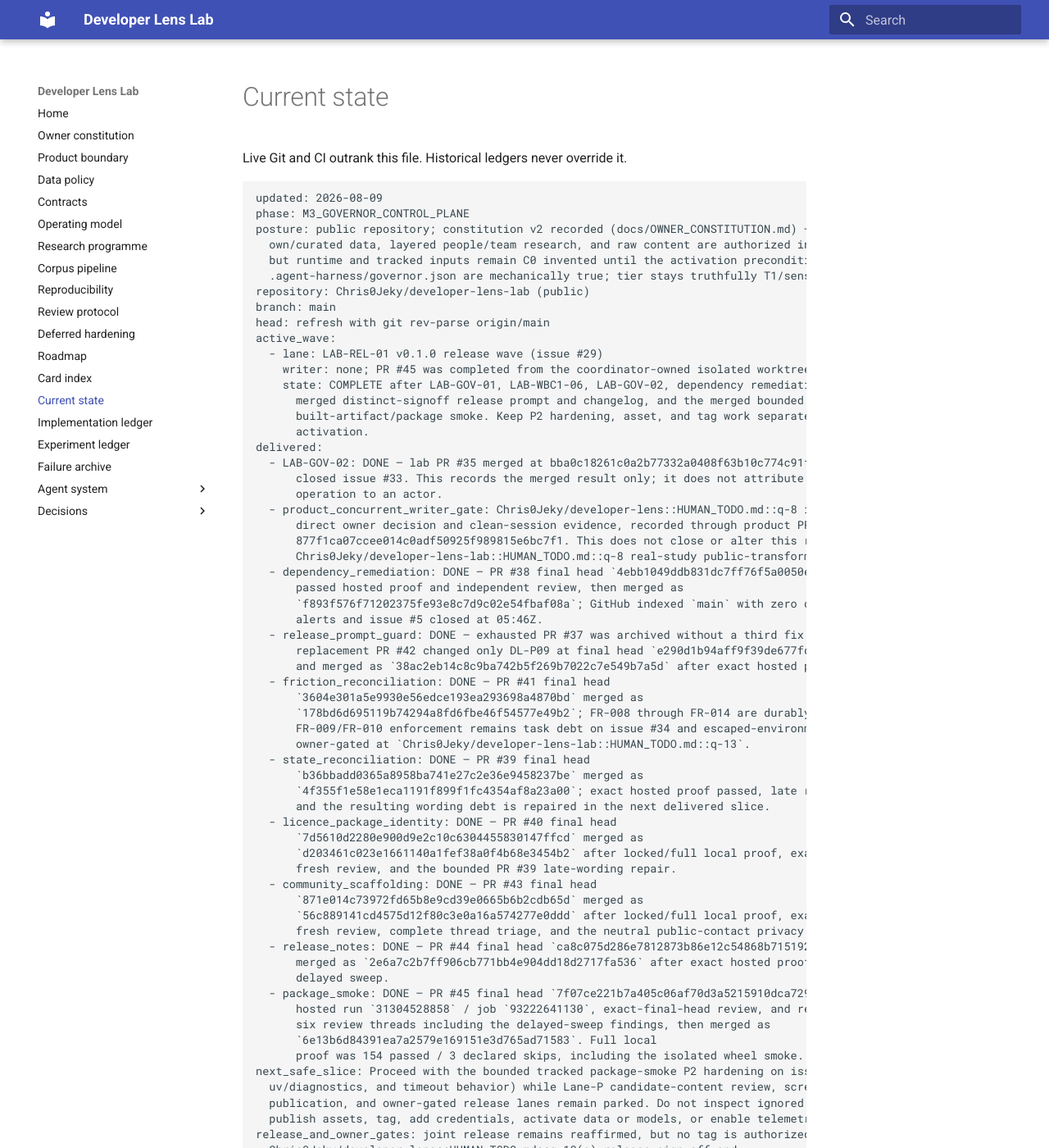
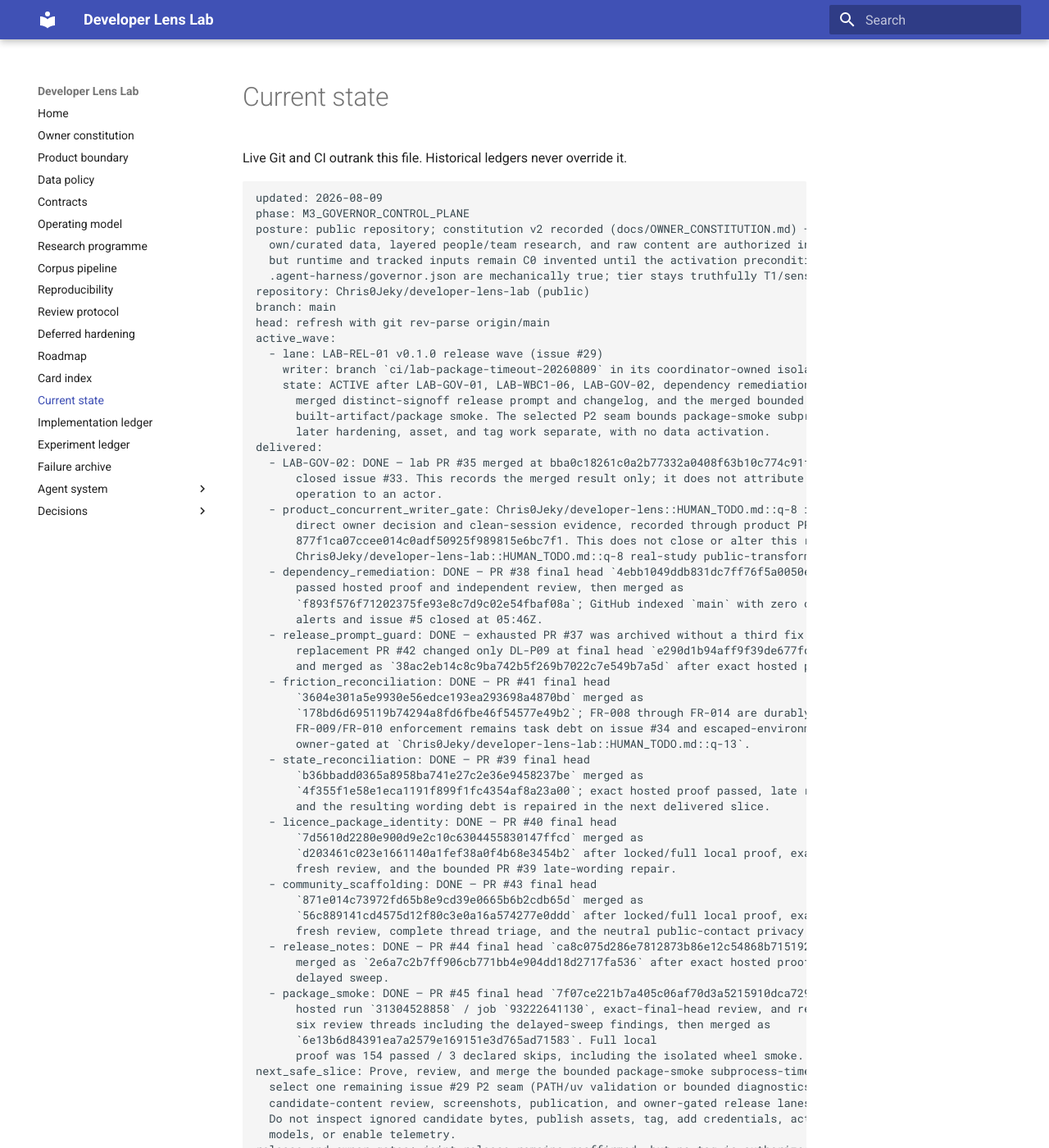
Before and after one commit to Chris0Jeky/developer-lens-lab, an MkDocs documentation site: the page built from docs/CURRENT_STATE.md, in a window 1280 px wide and 1400 px high. Shown: the whole window at 82% size. Built offline with MkDocs 1.6.1 and Material for MkDocs 9.7.7, drawn with Linux system fonts in a browser that asks for light colours; some of the changed text lies outside the part shown.

Commit message:
Keep release hardening wave active

```diff
--- a/docs/CURRENT_STATE.md
+++ b/docs/CURRENT_STATE.md
@@ -14,11 +14,11 @@ branch: main
 head: refresh with git rev-parse origin/main
 active_wave:
   - lane: LAB-REL-01 v0.1.0 release wave (issue #29)
-    writer: none; PR #45 was completed from the coordinator-owned isolated worktree
-    state: COMPLETE after LAB-GOV-01, LAB-WBC1-06, LAB-GOV-02, dependency remediation #5, the
+    writer: branch `ci/lab-package-timeout-20260809` in its coordinator-owned isolated worktree
+    state: ACTIVE after LAB-GOV-01, LAB-WBC1-06, LAB-GOV-02, dependency remediation #5, the
       merged distinct-signoff release prompt and changelog, and the merged bounded non-credential
-      built-artifact/package smoke. Keep P2 hardening, asset, and tag work separate; no data
-      activation.
+      built-artifact/package smoke. The selected P2 seam bounds package-smoke subprocesses; keep
+      later hardening, asset, and tag work separate, with no data activation.
 delivered:
   - LAB-GOV-02: DONE — lab PR #35 merged at bba0c18261c0a2b77332a0408f63b10c774c91f4 and
       closed issue #33. This records the merged result only; it does not attribute the GitHub
@@ -59,10 +59,11 @@ delivered:
       six review threads including the delayed-sweep findings, then merged as
       `6e13b6d84391ea7a2579e169151e3d765ad71583`. Full local
       proof was 154 passed / 3 declared skips, including the isolated wheel smoke.
-next_safe_slice: Proceed with the bounded tracked package-smoke P2 hardening on issue #29 (PATH,
-  uv/diagnostics, and timeout behavior) while Lane-P candidate-content review, screenshots,
-  publication, and owner-gated release lanes remain parked. Do not inspect ignored candidate bytes,
-  publish assets, tag, add credentials, activate data or models, or enable telemetry.
+next_safe_slice: Prove, review, and merge the bounded package-smoke subprocess-timeout branch, then
+  select one remaining issue #29 P2 seam (PATH/uv validation or bounded diagnostics). Lane-P
+  candidate-content review, screenshots, publication, and owner-gated release lanes remain parked.
+  Do not inspect ignored candidate bytes, publish assets, tag, add credentials, activate data or
+  models, or enable telemetry.
 release_and_owner_gates: joint release remains reaffirmed, but no tag is authorized.
   Chris0Jeky/developer-lens::HUMAN_TODO.md::q-10(c) release sign-off and
   Chris0Jeky/developer-lens-lab::HUMAN_TODO.md::q-11 aesthetic sign-off still block tags. A
@@ -110,8 +111,8 @@ blockers: No dependency-alert blocker remains: issue #5 is closed and the post-m
 late_review_debt: issue #31 tracks the four non-blocking PR #24 review follow-ups; product
   #189 remains a product-side follow-up; issue #23 tracked as LAB-CONTRACT-03
   (product-owned schema change); issue #6 remains open even though LAB-WBC1-06 is DONE
-exact_resume_point: Continue the bounded package-smoke P2 hardening tracked on issue #29, using the
-  merged PR #45 proof as the baseline. The frozen producer replay at
+exact_resume_point: Continue the bounded `ci/lab-package-timeout-20260809` package-smoke P2 seam,
+  using the merged PR #45 proof as the baseline. The frozen producer replay at
   `0ef193070a9b80b81cef5a1710a1d65e0b271c15` and product tracked fixture/schema proof at product
   `origin/main` `7bbb8ee6f9124424b3d8362170f0f4d738f5cb43` are complete; do not substitute the
   rejected current-head candidate, inspect ignored candidate bytes, or cross the Lane-P
```
